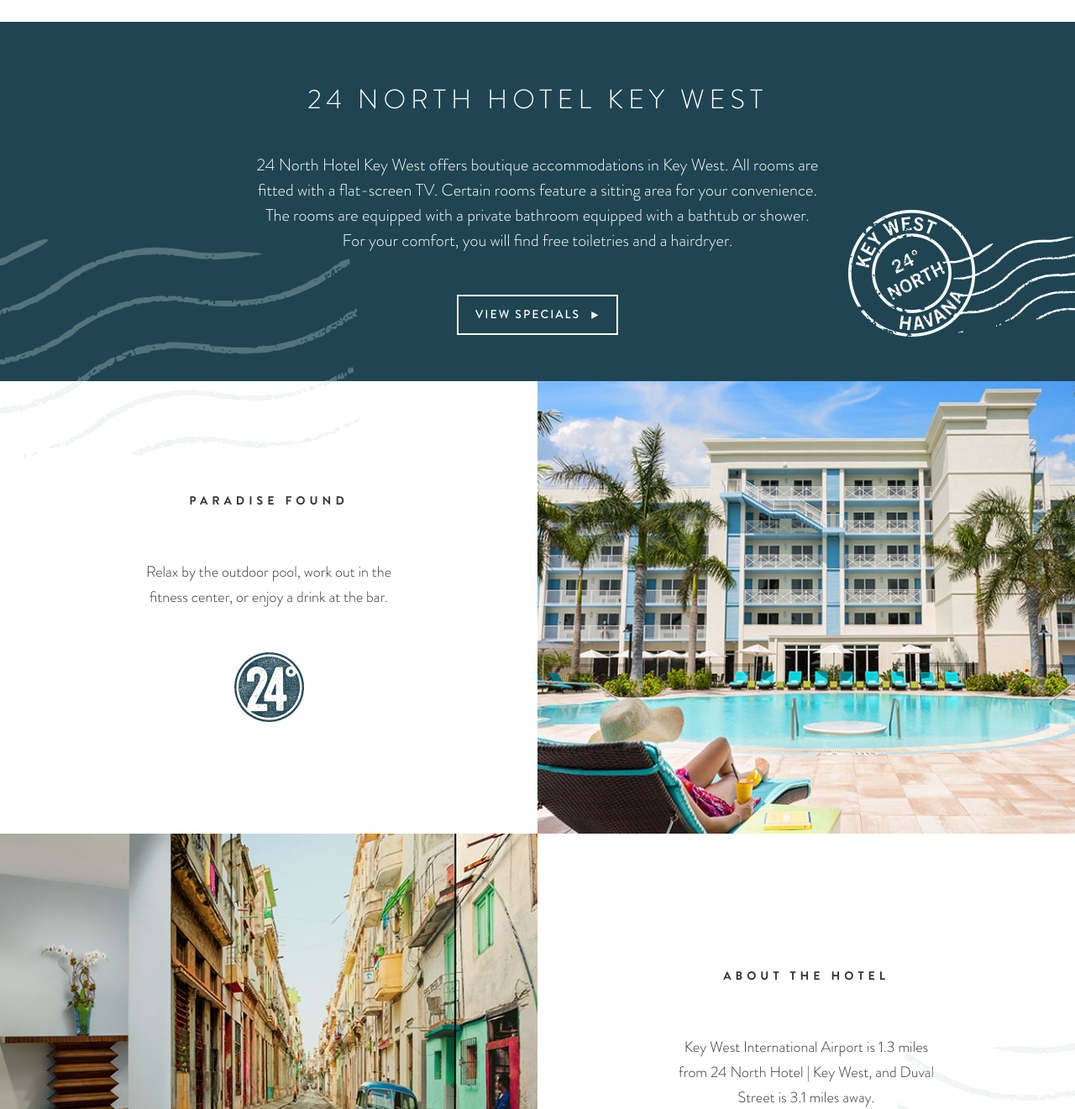
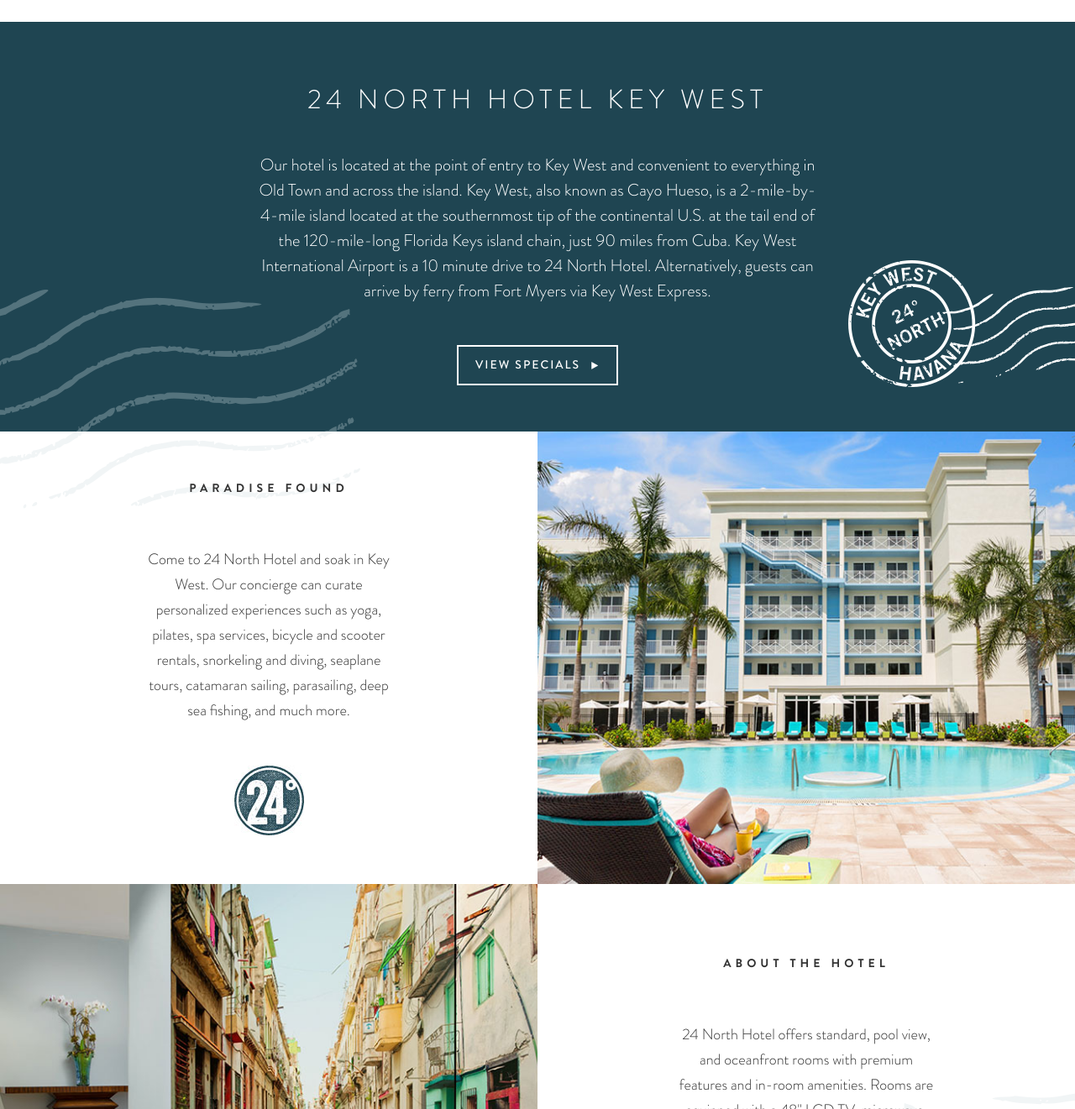
Before and after one commit to TravelTripperWeb-DevSites/ivy-copy-1716564, a Jekyll site: the page built from index.html, in a window 1280 px wide and 1400 px high, scrolled down 946 px, cut to the strip 79-1400 px from the top of the window. Shown: the whole strip at 84% size. Built offline with Jekyll 4.4.1, drawn with Linux system fonts in a browser that asks for light colours; comment, search, counter and statistics services are not loaded; some of the changed text lies outside the part shown.

Commit message:
ome Page text changes

```diff
--- a/_layouts/home.html
+++ b/_layouts/home.html
@@ -87,7 +87,7 @@
   <div class="container-fluid blue-bg">
     <div class="about-wrap">
       <h1>24 north hotel Key West</h1>
-      <p>24 North Hotel Key West offers boutique accommodations in Key West. All rooms are fitted with a flat-screen TV. Certain rooms feature a sitting area for your convenience. The rooms are equipped with a private bathroom equipped with a bathtub or shower. For your comfort, you will find free toiletries and a hairdryer.</p>
+      <p>Our hotel is located at the point of entry to Key West and convenient to everything in Old Town and across the island. Key West, also known as Cayo Hueso, is a 2-mile-by-4-mile island located at the southernmost tip of the continental U.S. at the tail end of the 120-mile-long Florida Keys island chain, just 90 miles from Cuba. Key West International Airport is a 10 minute drive to 24 North Hotel. Alternatively, guests can arrive by ferry from Fort Myers via Key West Express.</p>
       <div class="btn-holder"><a href="/specials/" class="button-common">View Specials <i class="fa fa-play"></i></a></div>
       <div class="graphic-1"><img src="/images/floating/stamp-1.png" alt=""/></div>
       <div class="graphic-2"><img src="/images/floating/curves-1.png" alt=""/></div>
@@ -99,7 +99,7 @@
     <div class="col-sm-6 no-padding v-center">
       <div class="two-col-content">
         <h3>Paradise Found</h3>
-        <p>Relax by the outdoor pool, work out in the fitness center, or enjoy a drink at the bar.</p>
+        <p>Come to 24 North Hotel and soak in Key West. Our concierge can curate personalized experiences such as yoga, pilates, spa services, bicycle and scooter rentals, snorkeling and diving, seaplane tours, catamaran sailing, parasailing, deep sea fishing, and much more.</p>
         <div class="logo-icon"><img src="../images/logo-24.jpg" alt="24 North Hotel Key West"/></div>
       </div>
     </div>
@@ -112,7 +112,7 @@
     <div class="col-sm-6 no-padding v-center">
       <div class="two-col-content">
         <h3>About the hotel</h3>
-        <p>Key West International Airport is 1.3 miles from 24 North Hotel | Key West, and Duval Street is 3.1 miles away.</p>
+        <p>24 North Hotel offers standard, pool view, and oceanfront rooms with premium features and in-room amenities. Rooms are equipped with a 48" LCD TV, microwave, refrigerator, oversized lounge chair and ottoman, bath with granite counter tops, and exceptionally comfortable and clean beds.</p>
         <!--<div class="btn-holder"><a href="#" class="button-common btn-blue">View this suite<i class="fa fa-play"></i></a></div>-->
       </div>
     </div>
```
